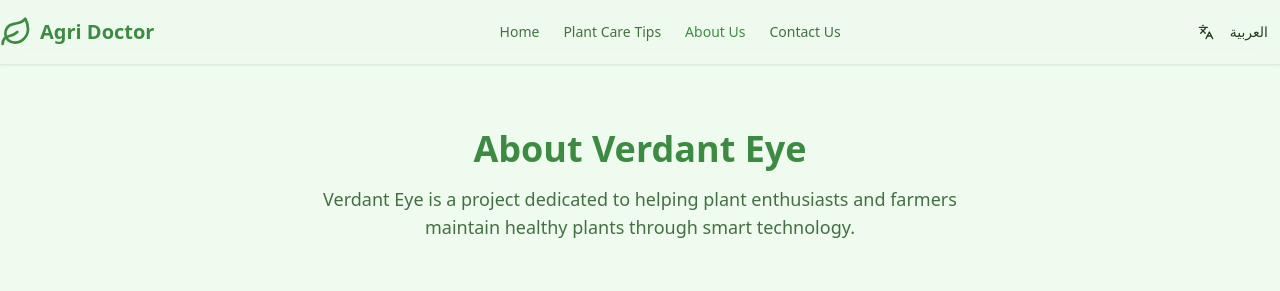
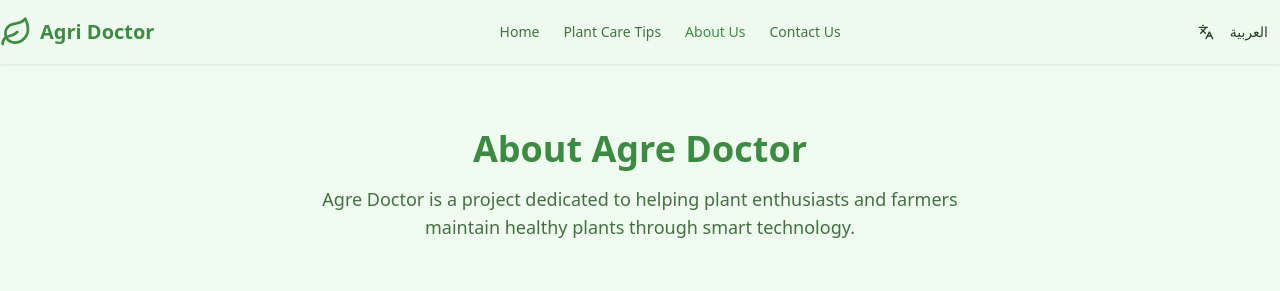
Before and after one commit to bilalkarba/AgriDoctor, a Next.js app: page /about in a window 1280 px wide. Shown: the top 291 px of the page. Built offline with nearby package versions, Linux system fonts and the light colour scheme.

Commit message:
Agre Doctor

```diff
--- a/src/app/layout.tsx
+++ b/src/app/layout.tsx
@@ -17,7 +17,7 @@ const geistMono = Geist_Mono({
 });
 
 export const metadata: Metadata = {
-  title: 'Verdant Eye',
+  title: 'Agre Doctor',
   description: 'Analyze plant health with AI',
   icons: null, // This line ensures no favicon tags are generated
 };
--- a/src/translations/en.ts
+++ b/src/translations/en.ts
@@ -35,8 +35,8 @@ const en = {
   tip3Title: "Good Soil",
   tip3Content: "Use well-draining soil rich in organic matter. Repot plants when they outgrow their current container.",
 
-  aboutUsTitle: "About Verdant Eye",
-  aboutUsIntro: "Verdant Eye is a project dedicated to helping plant enthusiasts and farmers maintain healthy plants through smart technology.",
+  aboutUsTitle: "About Agre Doctor",
+  aboutUsIntro: "Agre Doctor is a project dedicated to helping plant enthusiasts and farmers maintain healthy plants through smart technology.",
   aboutUsMission: "Our Mission",
   aboutUsMissionText: "To leverage AI to provide accessible and accurate plant health diagnostics, promoting sustainable and intelligent agriculture.",
   aboutUsTeam: "Our Team",
```
Also changed, not shown: 1 other file (tests, documents, lock files or other folders).
